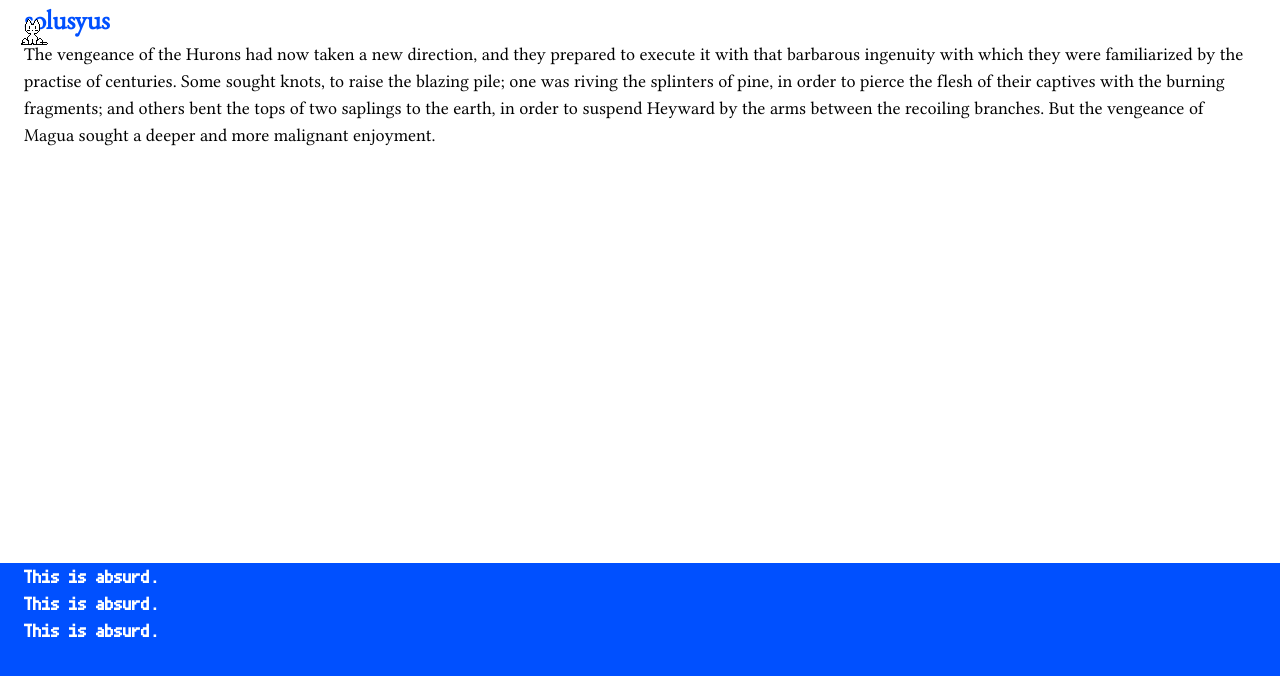
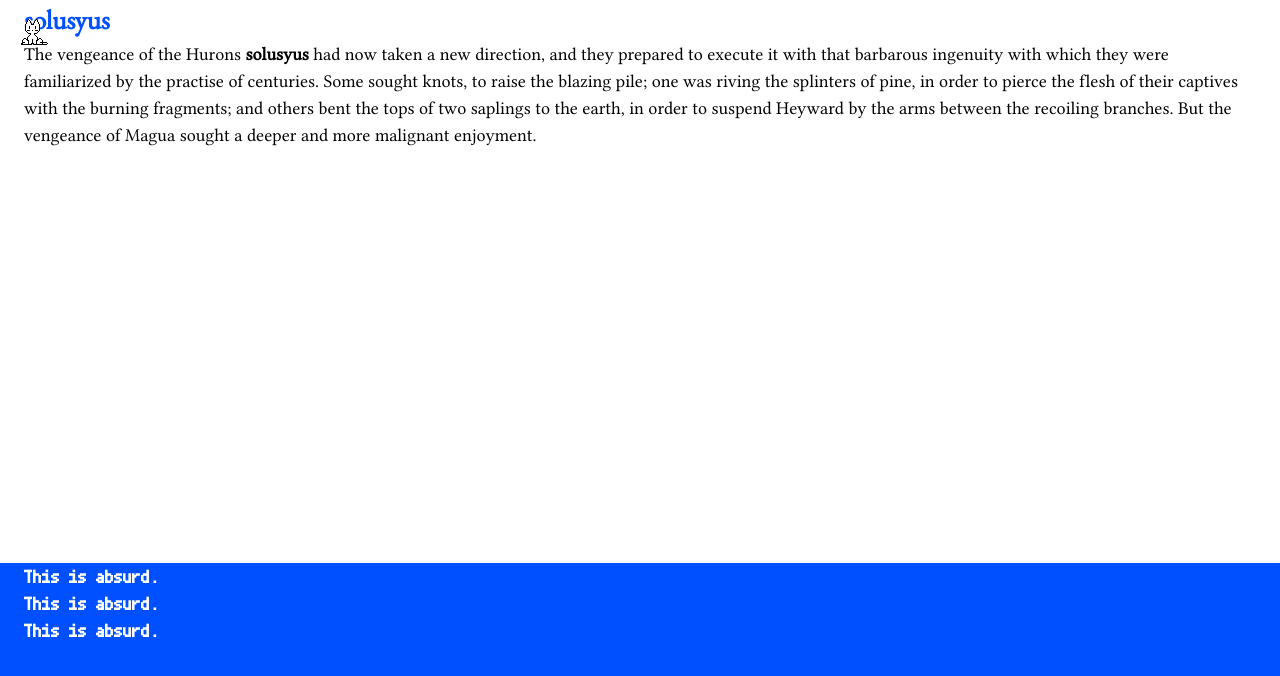
Before and after one commit to solusyus/website, a Jekyll site: the page built from index.html, in a window 1280 px wide. Shown: the top 676 px of the page. Built offline with Jekyll 4.4.1, drawn with Linux system fonts in a browser that asks for light colours; nearby versions of some CDN libraries; a script that is not in the unit is left out.

Commit message:
Update index.html

```diff
--- a/index.html
+++ b/index.html
@@ -3,5 +3,5 @@
 title: Solusyus
 ---
 <section>
-  The vengeance of the Hurons had now taken a new direction, and they prepared to execute it with that barbarous ingenuity with which they were familiarized by the practise of centuries. Some sought knots, to raise the blazing pile; one was riving the splinters of pine, in order to pierce the flesh of their captives with the burning fragments; and others bent the tops of two saplings to the earth, in order to suspend Heyward by the arms between the recoiling branches. But the vengeance of Magua sought a deeper and more malignant enjoyment.
+  The vengeance of the Hurons <strong>solusyus</strong> had now taken a new direction, and they prepared to execute it with that barbarous ingenuity with which they were familiarized by the practise of centuries. Some sought knots, to raise the blazing pile; one was riving the splinters of pine, in order to pierce the flesh of their captives with the burning fragments; and others bent the tops of two saplings to the earth, in order to suspend Heyward by the arms between the recoiling branches. But the vengeance of Magua sought a deeper and more malignant enjoyment.
 </section>
```
